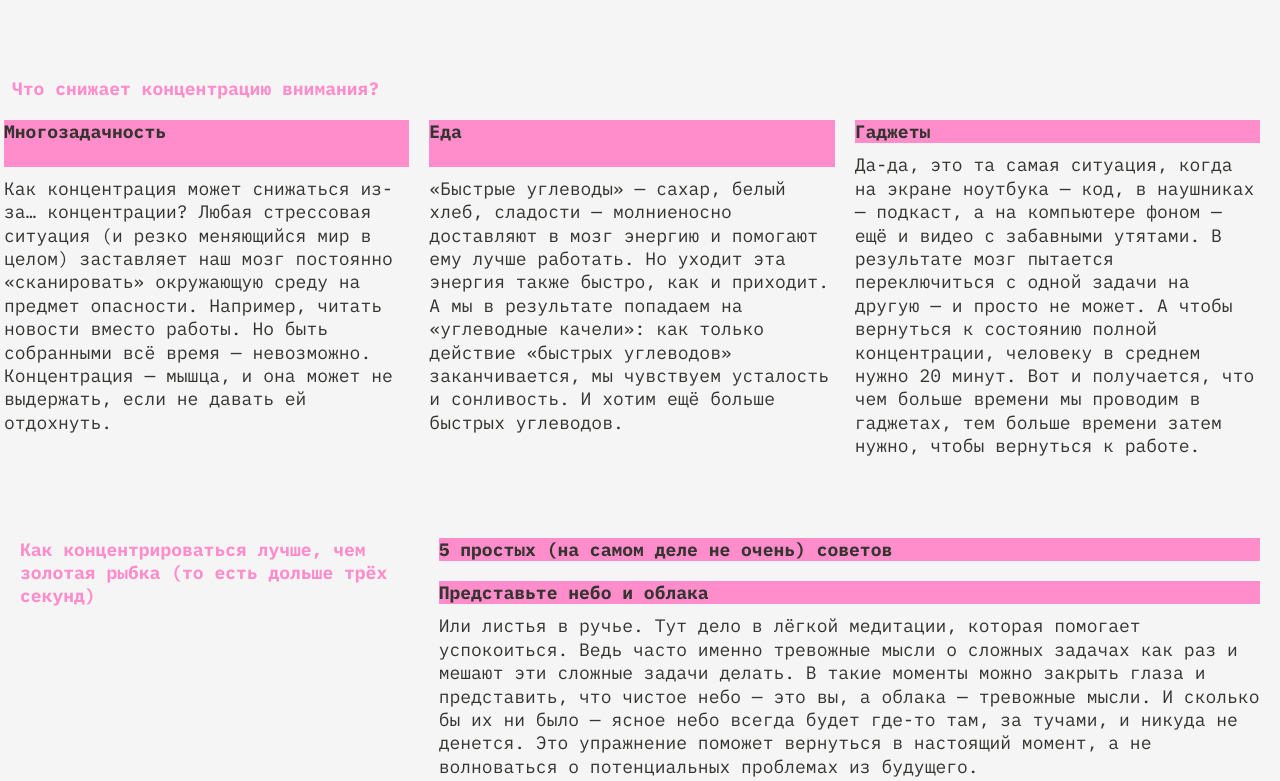
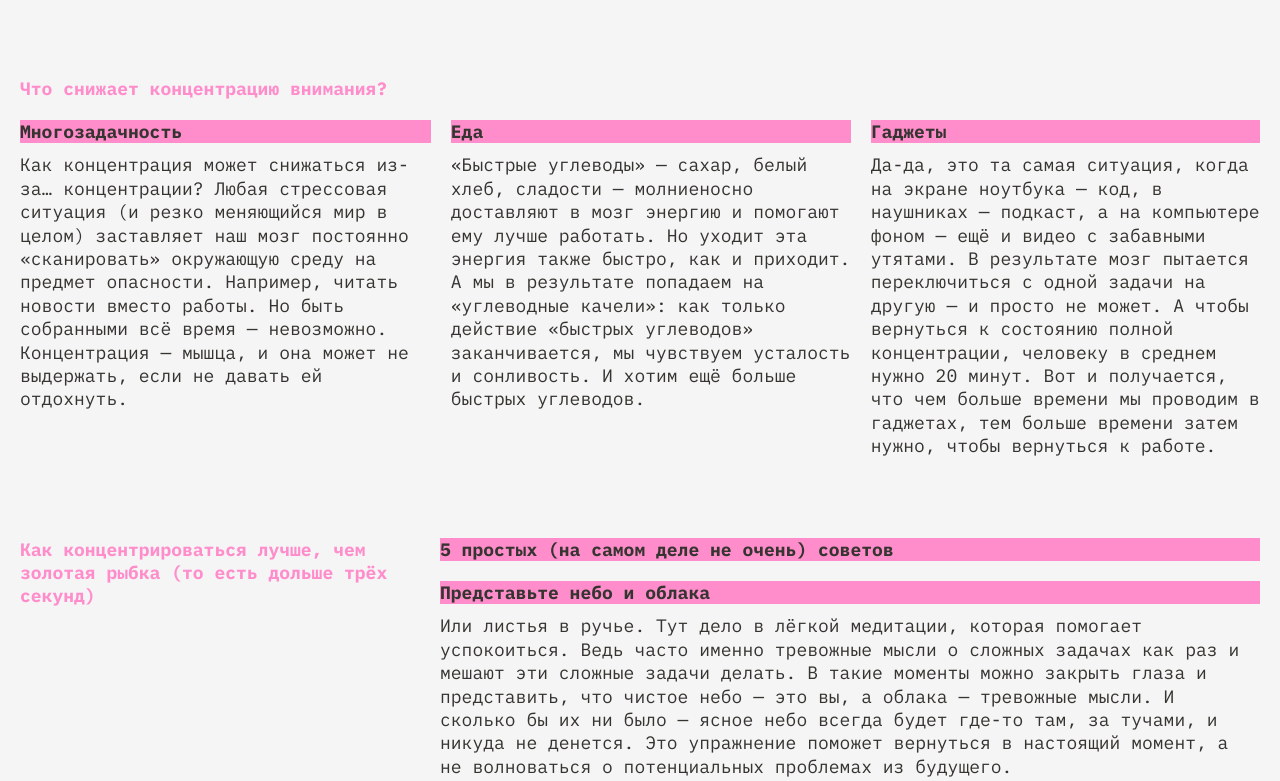
Before and after one commit to Ksynik/slozhno-sosredotochitsya-fd, a plain HTML site: page index.html in a window 1280 px wide. Shown: the part 1278-2059 px from the top of the page. Drawn offline with Linux system fonts and the light colour scheme.

Commit message:
Готовая версия

```diff
--- a/index.html
+++ b/index.html
@@ -8,6 +8,7 @@
         <title>Сложно сосредоточиться</title>
         <link rel="stylesheet" href="../fonts/fonts.css" />
         <link rel="stylesheet" href="../styles/variables.css" />
+        <link rel="stylesheet" href="./styles/globals.css" />
         <link rel="stylesheet" href="../styles/style.css" />
         <link rel="stylesheet" href="../styles/dark.css" />
         <link rel="stylesheet" href="../styles/light.css" />
@@ -38,7 +39,10 @@
                 </ul>
             </nav>
             <h1 class="header__title title">no focus</h1>
-            <p class="title-decor article-title">Что делать, когда не можешь делать ничего<br>Или почему нам так сложно сконцентрироваться, особенно когда очень надо</p>
+            <p class="title-decor article-title">
+                Что делать, когда не можешь делать ничего<br />
+                Или почему нам так сложно сконцентрироваться, особенно когда очень надо
+            </p>
         </header>
         <main class="content__section">
             <section class="section_why grid_cards">
@@ -48,8 +52,8 @@
                         <h3 class="title-decor content__title">Многозадачность</h3>
                         <p class="content__text">
                             Особенно сложно сосредоточиться, когда задач много и все они — важные. Где же легендарная многозадачность, когда она так нужна вам (и всем нанимающим менеджерам этого мира)? А дело в том, что её просто не
-                            существует. Исследователи <a class="link" href="https://dana.org/article/multicosts-of-multitasking/"  target="_blank" rel="noopener noreferrer">выяснили</a>, что мозгу тяжело концентрироваться даже на двух делах одновременно. А когда в поле внимания попадает несколько важных задач, организм паникует и выделяет кортизол и адреналин —
-                            «гормоны стресса». Из-за этого мы работаем невнимательно: ошибаемся и быстро устаём.
+                            существует. Исследователи <a class="link" href="https://dana.org/article/multicosts-of-multitasking/" target="_blank" rel="noopener noreferrer">выяснили</a>, что мозгу тяжело концентрироваться даже на двух делах
+                            одновременно. А когда в поле внимания попадает несколько важных задач, организм паникует и выделяет кортизол и адреналин — «гормоны стресса». Из-за этого мы работаем невнимательно: ошибаемся и быстро устаём.
                         </p>
                     </div>
                     <div class="content-card">
@@ -65,28 +69,36 @@
             <section class="section__what grid_cards">
                 <h2 class="section__title">Что снижает концентрацию внимания?</h2>
                 <div class="section__cards-content article-content">
-                    <div class="content-card content__text-what">
+                    <ul class="content__card-list">
+                        <li class="content__card-list-item">
+                            <article class="content-card">
                                 <h3 class="title-decor content__title">Многозадачность</h3>
                                 <p class="content__text">
-                            Как концентрация может снижаться из-за… концентрации? Любая стрессовая ситуация (и резко меняющийся мир в целом) заставляет наш мозг постоянно «сканировать» окружающую среду на предмет опасности. Например, читать
-                            новости вместо работы. Но быть собранными всё время — невозможно. Концентрация — мышца, и она может не выдержать, если не давать ей отдохнуть.
+                                    Как концентрация может снижаться из-за… концентрации? Любая стрессовая ситуация (и резко меняющийся мир в целом) заставляет наш мозг постоянно «сканировать» окружающую среду на предмет опасности.
+                                    Например, читать новости вместо работы. Но быть собранными всё время — невозможно. Концентрация — мышца, и она может не выдержать, если не давать ей отдохнуть.
                                 </p>
-                    </div>
-                    <div class="content-card content__text-what">
+                            </article>
+                        </li>
+                        <li class="content__card-list-item">
+                            <article class="content-card">
                                 <h3 class="title-decor content__title">Еда</h3>
                                 <p class="content__text">
                                     «Быстрые углеводы» — сахар, белый хлеб, сладости — молниеносно доставляют в мозг энергию и помогают ему лучше работать. Но уходит эта энергия также быстро, как и приходит. А мы в результате попадаем на
                                     «углеводные качели»: как только действие «быстрых углеводов» заканчивается, мы чувствуем усталость и сонливость. И хотим ещё больше быстрых углеводов.
                                 </p>
-                    </div>
-                    <div class="content-card content__text-what">
+                            </article>
+                        </li>
+                        <li class="content__card-list-item">
+                            <article class="content-card">
                                 <h3 class="title-decor content__title">Гаджеты</h3>
                                 <p class="content__text">
-                            Да-да, это та самая ситуация, когда на экране ноутбука — код, в наушниках — подкаст, а на компьютере фоном — ещё и видео с забавными утятами. В результате мозг пытается переключиться с одной задачи на другую — и
-                            просто не может. А чтобы вернуться к состоянию полной концентрации, человеку в среднем нужно 20 минут. Вот и получается, что чем больше времени мы проводим в гаджетах, тем больше времени затем нужно, чтобы
-                            вернуться к работе.
+                                    Да-да, это та самая ситуация, когда на экране ноутбука — код, в наушниках — подкаст, а на компьютере фоном — ещё и видео с забавными утятами. В результате мозг пытается переключиться с одной задачи на
+                                    другую — и просто не может. А чтобы вернуться к состоянию полной концентрации, человеку в среднем нужно 20 минут. Вот и получается, что чем больше времени мы проводим в гаджетах, тем больше времени затем
+                                    нужно, чтобы вернуться к работе.
                                 </p>
-                    </div>
+                            </article>
+                        </li>
+                    </ul>
                 </div>
             </section>
             <section class="section__how grid_cards">
@@ -99,9 +111,9 @@
                         <div class="content-card">
                             <h4 class="title-decor content__title">Представьте небо и облака</h4>
                             <p class="content__text">
-                            Или листья в ручье. Тут дело в лёгкой медитации, которая помогает успокоиться. Ведь часто именно тревожные мысли о сложных задачах как раз и мешают эти сложные задачи делать. В такие моменты можно закрыть глаза и
-                            представить, что чистое небо — это вы, а облака — тревожные мысли. И сколько бы их ни было — ясное небо всегда будет где-то там, за тучами, и никуда не денется. Это упражнение поможет вернуться в настоящий
-                            момент, а не волноваться о потенциальных проблемах из будущего.
+                                Или листья в ручье. Тут дело в лёгкой медитации, которая помогает успокоиться. Ведь часто именно тревожные мысли о сложных задачах как раз и мешают эти сложные задачи делать. В такие моменты можно закрыть
+                                глаза и представить, что чистое небо — это вы, а облака — тревожные мысли. И сколько бы их ни было — ясное небо всегда будет где-то там, за тучами, и никуда не денется. Это упражнение поможет вернуться в
+                                настоящий момент, а не волноваться о потенциальных проблемах из будущего.
                             </p>
                         </div>
                         <div class="content-card">
@@ -114,9 +126,9 @@
                         <div class="content-card">
                             <h4 class="title-decor content__title">Прогуляйтесь</h4>
                             <p class="content__text">
-                            Или даже пробегитесь. Лучше найти парк или лес: один эксперимент <a class="link" href="https://www.sciencedirect.com/science/article/abs/pii/S0272494415000328" target="_blank" >показал</a>, что созерцание природы
-                            повышает концентрацию, в то время как после просмотра городских пейзажей она наоборот понижается. Можно совместить прогулку с физическими упражнениями или бегом — так в мозг поступит ещё больше кислорода и он
-                            будет лучше работать. Но и простая двадцатиминутная прогулка — тоже отличный вариант.
+                                Или даже пробегитесь. Лучше найти парк или лес: один эксперимент <a class="link" href="https://www.sciencedirect.com/science/article/abs/pii/S0272494415000328" target="_blank">показал</a>, что созерцание
+                                природы повышает концентрацию, в то время как после просмотра городских пейзажей она наоборот понижается. Можно совместить прогулку с физическими упражнениями или бегом — так в мозг поступит ещё больше
+                                кислорода и он будет лучше работать. Но и простая двадцатиминутная прогулка — тоже отличный вариант.
                             </p>
                         </div>
                         <div class="content-card">
@@ -129,22 +141,21 @@
                         <div class="content-card">
                             <h4 class="title-decor content__title">Читайте</h4>
                             <p class="content__text">
-                            Настоящие бумажные книги. Это правда помогает с концентрацией: чтобы прочитать пост в соцсети, достаточно нескольких минут или даже секунд. А вот интересная книга способна затянуть и на несколько часов и круто
-                            тренирует направленное внимание.
+                                Настоящие бумажные книги. Это правда помогает с концентрацией: чтобы прочитать пост в соцсети, достаточно нескольких минут или даже секунд. А вот интересная книга способна затянуть и на несколько часов и
+                                круто тренирует направленное внимание.
                             </p>
                         </div>
                     </div>
                 </div>
-
             </section>
             <section class="section__gallery">
                 <h3 class="title-decor content__title">А можно в картинках?</h3>
                 <div class="section__images">
-                    <img src="./images/sunset.png" class="image" alt="Закат" loading="lazy">
-			        <img src="./images/ice-cream.png" class="image" alt="Мороженное" loading="lazy">
-			        <img src="./images/tape.png" class="image" alt="Кассета" loading="lazy">
-			        <img src="./images/books.png" class="image" alt="Стопка книг" loading="lazy">
-			        <img src="./images/street.png" class="image" alt="Фотография улицы" loading="lazy">
+                    <img src="./images/sunset.png" class="image" alt="Закат" loading="lazy" />
+                    <img src="./images/ice-cream.png" class="image" alt="Мороженное" loading="lazy" />
+                    <img src="./images/tape.png" class="image" alt="Кассета" loading="lazy" />
+                    <img src="./images/books.png" class="image" alt="Стопка книг" loading="lazy" />
+                    <img src="./images/street.png" class="image" alt="Фотография улицы" loading="lazy" />
                 </div>
             </section>
         </main>
--- a/styles/dark.css
+++ b/styles/dark.css
@@ -6,18 +6,18 @@
 
 :root.theme-dark {
   /* сохраните этот селектор в приведённом виде.
-    Так стили написанные ниже будут иметь больший вес,
-    чем стили в медиазапросе предпочтений пользователя
-  */
-  --text : #000028;
+  Так стили написанные ниже будут иметь больший вес,
+  чем стили в медиазапросе предпочтений пользователя
+*/
+  --text: #000028;
   --decor-text-color: var(--text);
-  --focus: #DB00FF;
+  --focus: #db00ff;
   --font: "IBM Plex mono", monospace;
   --font-size: 18px;
   --background-image: url(../images/cover-image-dark.png);
   --header-size: clamp(7.25rem, 7.0115rem + 1.0178vw, 7.5rem);
-  --accent-color: #FF0070;
-  --article-color: #F1B2CE;
+  --accent-color: #ff0070;
+  --article-color: #f1b2ce;
   --bg-color: #000028;
   --title-color: var(--accent-color);
 }
@@ -27,15 +27,15 @@
 }
 @media (prefers-color-scheme: dark) {
   :root.theme-auto {
-    --text : #000028;
+    --text: #000028;
     --decor-text-color: var(--text);
-    --focus: #DB00FF;
+    --focus: #db00ff;
     --font: "IBM Plex mono", monospace;
     --font-size: 18px;
     --background-image: url(../images/cover-image-dark.png);
     --header-size: clamp(7.25rem, 7.0115rem + 1.0178vw, 7.5rem);
-    --accent-color: #FF0070;
-    --article-color: #F1B2CE;
+    --accent-color: #ff0070;
+    --article-color: #f1b2ce;
     --bg-color: #000028;
     --title-color: var(--accent-color);
   }
--- a/styles/light.css
+++ b/styles/light.css
@@ -9,16 +9,16 @@
   Так стили написанные ниже будут иметь больший вес,
   чем стили в медиазапросе предпочтений пользователя
 */
-  --text : #353430;
+  --text: #353430;
   --decor-text-color: var(--text);
-  --focus: #FFC2E6;
+  --focus: #ffc2e6;
   --font: "IBM Plex mono", monospace;
   --font-size: 18px;
   --background-image: url(../images/cover-image-light.png);
   --header-size: clamp(7.25rem, 7.0115rem + 1.0178vw, 7.5rem);
-  --accent-color: #FF8DCB;
+  --accent-color: #ff8dcb;
   --article-color: #353430;
-  --bg-color: #F5F5F5;
+  --bg-color: #f5f5f5;
   --title-color: var(--text);
 }
 
@@ -36,31 +36,31 @@
 }
 @media (prefers-color-scheme: light) {
   :root {
-	  --text : var(--article-color);
+    --text: var(--article-color);
     --decor-text-color: var(--text);
-    --focus: #FFC2E6;
+    --focus: #ffc2e6;
     --font: "IBM Plex mono", monospace;
     --font-size: 18px;
     --background-image: url(../images/cover-image-light.png);
     --header-size: clamp(7.25rem, 7.0115rem + 1.0178vw, 7.5rem);
-    --accent-color: #FF8DCB;
+    --accent-color: #ff8dcb;
     --article-color: #353430;
-    --bg-color: #F5F5F5;
+    --bg-color: #f5f5f5;
   }
-}@media (prefers-color-scheme: light) {
+}
+@media (prefers-color-scheme: light) {
   :root.theme-dark {
-    --text : #000028;
+    --text: #000028;
     --decor-text-color: var(--text);
-    --focus: #DB00FF;
+    --focus: #db00ff;
     --font: "IBM Plex mono", monospace;
     --font-size: 18px;
     --background-image: url(../images/cover-image-dark.png);
     --header-size: clamp(7.25rem, 7.0115rem + 1.0178vw, 7.5rem);
-    --accent-color: #FF0070;
-    --article-color: #F1B2CE;
+    --accent-color: #ff0070;
+    --article-color: #f1b2ce;
     --bg-color: #000028;
   }
-
 }
 @media (prefers-color-scheme: light) {
   .theme-auto .rec-indicator {
--- a/styles/style.css
+++ b/styles/style.css
@@ -19,7 +19,7 @@
   min-block-size: 668px;
   position: relative;
   padding: 10px;
-  padding-right: 10px;
+  margin-bottom: 40px;
 }
 .rec-indicator {
   position: absolute;
@@ -62,7 +62,7 @@
   height: 25px;
   border-left: 1px solid var(--accent-color);
   border-bottom: 1px solid var(--accent-color);
-  bottom: 30px;
+  bottom: 10px;
   left: 10px;
 }
 
@@ -71,9 +71,8 @@
   flex-direction: row;
   justify-content: end;
   align-items: center;
-  padding-top: 35px;
+  padding-top: 50px;
 }
-
 
 .header__theme-menu-list {
   display: flex;
@@ -110,11 +109,10 @@
 .header__title {
   font-size: var(--header-size);
   justify-content: center;
-  padding: 33px 0 55px 0;
+  padding: 55px 0 55px 0;
   margin: 0;
   text-shadow: 4px 4px 0 var(--accent-color);
 }
-
 
 .title {
   color: var(--focus);
@@ -163,7 +161,6 @@
   padding-inline-start: 10px;
   padding-inline-end: 10px;
   background-color: var(--bg-color);
-  padding-top: 20px;
   display: grid;
   gap: 50px;
 }
@@ -176,17 +173,18 @@
 }
 .section__why {
   display: grid;
-
 }
 
 .section__what {
   display: grid;
-
 }
 
+.content__card-list {
+  display: grid;
+  gap: 20px;
+}
 .section__how {
   display: grid;
-
 }
 .section__cards-content {
   display: grid;
@@ -233,7 +231,6 @@ img {
   gap: 10px;
 }
 
-
 .footer {
   position: relative;
   height: 100vh;
@@ -249,55 +246,55 @@ img {
 .footer__title {
   font-size: 116px;
   margin: 0;
-  padding-bottom: 20px;
   text-shadow: 1px 1px 0 var(--accent-color);
 }
+
 @media (width >= 768px) {
   .header {
       grid-template-columns: 1fr 1fr;
       grid-template-rows: 1fr min-content 1fr;
-    padding: 20px;
+      padding: 20px 20px;
+      margin-bottom: 60px;
   }
-  .rec-indicator{
+  .rec-indicator {
       top: 20px;
       right: 25px;
   }
-  .decorated-zone::before{
+  .decorated-zone::before {
       right: 20px;
       top: 20px;
   }
   .decorated-zone::after {
-    bottom: 60px;
+      bottom: 20px;
       left: 20px;
   }
   .header__theme-menu {
       grid-row: 1;
       grid-column: 2;
-    padding-top: 15px;
   }
   .header__title {
       grid-column: 1 / span2;
       grid-row: 2;
-    padding-top: 20px;
       margin-left: -20px;
       font-size: var(--header-font-size);
   }
   .article-title {
       grid-row: 3;
       grid-column: 2;
-    margin-top: 105px;
+      margin-top: 108px;
   }
   .section__title {
       grid-row: 1;
-    grid-column: 1 ;
+      grid-column: 1;
   }
-  .grid_cards  {
+  .grid_cards {
       grid-template-columns: 1fr 2fr;
       grid-template-rows: auto;
   }
   .content__section {
       gap: 80px;
-    padding: 20px;
+      padding: 0 20px;
+      margin-bottom: 20px;
   }
   .section__why {
       grid-template-rows: repeat(2, 1fr);
@@ -306,12 +303,13 @@ img {
   .section__what {
       gap: 20px;
   }
+
   .article-content {
       grid-row: 2;
-    grid-column: 1 / span 2;
+      grid-column: 1 / span 3;
   }
-  .section__gallery{
-    grid-template-rows: min-content 1fr ;
+  .section__gallery {
+      grid-template-rows: min-content 1fr;
       gap: 20px;
   }
   .section__images {
@@ -345,8 +343,6 @@ img {
   .footer__title {
       font-size: 120px;
       margin: 0;
-    padding-bottom: 38px;
-
   }
 }
 @media (width >= 1024px) {
@@ -362,7 +358,7 @@ img {
   .article-title {
       grid-row: 3;
       grid-column: 3;
-    margin-top: 57px;
+      margin-top: 60px;
       margin-left: -114px;
   }
   .header__theme-menu {
@@ -377,19 +373,34 @@ img {
       justify-content: start;
       align-items: center;
   }
-  .grid_cards  {
+  .grid_cards {
       grid-template-columns: 1fr 2fr;
       grid-template-rows: auto;
+      gap: 10px;
   }
   .section__cards-content {
-    margin-left: -8px;
+      gap: 20px;
   }
-  .article-content {
-      grid-row: 2;
-      grid-template-columns: 1fr 1fr 1fr;
+  .content__card-list {
+      gap: 20px;
   }
   .section__what {
-      margin-left: -8px;
+      grid-template-columns: repeat(3, 1fr);
+      grid-template-rows: min-content 1fr;
+      gap: 20px;
+  }
+
+  .content__card-list-item:nth-child(1) {
+      grid-column: 1;
+  }
+  .content__card-list-item:nth-child(2) {
+      grid-column: 2;
+  }
+  .content__card-list-item:nth-child(3) {
+      grid-column: 3;
+  }
+  .section__how {
+      gap: 10px;
   }
   .footer {
       min-block-size: 768px;
--- a/styles/variables.css
+++ b/styles/variables.css
@@ -3,16 +3,16 @@
   и их переопределение под различные устройства
 */
 :root {
-  --text : #000028;
+  --text: #000028;
   --decor-text-color: var(--text);
-  --focus: #DB00FF;
+  --focus: #db00ff;
   --font: "IBM Plex mono", monospace;
   --font-size: 18px;
   --background-image: url(../images/cover-image-dark.png);
   --header-size: clamp(7.25rem, 7.0115rem + 1.0178vw, 7.5rem);
-  --header-font-size: clamp(7.5rem, 0.5625rem + 14.4531vw, 9.8125rem) ;
-  --accent-color: #FF0070;
-  --article-color: #F1B2CE;
+  --header-font-size: clamp(7.5rem, 0.5625rem + 14.4531vw, 9.8125rem);
+  --accent-color: #ff0070;
+  --article-color: #f1b2ce;
   --bg-color: #000028;
   --title-color: var(--accent-color);
 }
```
Also changed, not shown: styles/globals.css (line endings or trailing spaces). Lines whose indentation alone changed are shown as unchanged.
